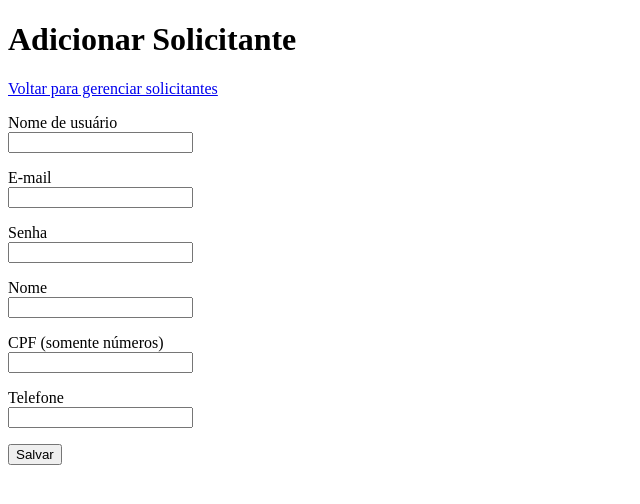
After one commit to edsondota/teleconsultoria, a Django app: page /painel/adicionar-solicitante in a window 1280 px wide. The commit adds this page. Shown: the top 504 px of the page, without its empty margins (0-640 px from the left). Run offline with Django 3.2, Linux system fonts and the light colour scheme; the visitor is signed in with stand-in values (Sample User, id 1).

Commit message:
Finaliza cadastro de solicitante

```diff
--- /dev/null
+++ b/teleconsultoria/templates/teleconsultoria/adicionar_solicitante.html
@@ -0,0 +1,57 @@
+<!DOCTYPE html>
+<html>
+<head>
+    <meta charset="UTF-8">
+    <title>Teleconsultoria - Adicionar Solicitante</title>
+</head>
+<body>
+    <h1>Adicionar Solicitante</h1>
+
+    <p>
+        <a href="{% url 'gerenciar_solicitante_view' %}">Voltar para gerenciar solicitantes</a>
+    </p>
+
+    {% if messages %}
+        {% for message in messages %}
+            <p>{{ message }}</p>
+        {% endfor %}
+    {% endif %}
+
+    <div>
+        <form action="{% url 'adicionar_solicitante_view' %}" method="POST">
+            {% csrf_token %}
+            <p>
+                <label for="username">Nome de usuário</label> <br>
+                <input type="text" name="username" id="username" required>
+            </p>
+
+            <p>
+                <label for="email">E-mail</label> <br>
+                <input type="email" name="email" id="email" required>
+            </p>
+
+            <p>
+                <label for="password">Senha</label> <br>
+                <input type="password" id="password" name="password" required>
+            </p>
+
+            <p>
+                <label for="nome">Nome</label> <br>
+                <input type="text" name="nome" id="nome" required>
+            </p>
+
+            <p>
+                <label for="cpf">CPF (somente números)</label> <br>
+                <input type="text" name="cpf" id="cpf" maxlength="11" required>
+            </p>
+
+            <p>
+                <label for="telefone">Telefone</label> <br>
+                <input type="text" name="telefone" id="telefone" required>
+            </p>
+
+            <p><input type="submit" value="Salvar"></p>
+        </form>
+    </div>
+</body>
+</html>
--- a/teleconsultoria/templates/teleconsultoria/gerenciar_solicitante.html
+++ b/teleconsultoria/templates/teleconsultoria/gerenciar_solicitante.html
@@ -17,7 +17,7 @@
     {% endif %}
 
     <p>
-        <a href="#">Adicionar Solicitante</a>
+        <a href="{% url 'adicionar_solicitante_view' %}">Adicionar Solicitante</a>
     </p>
 
     <table border="1" width="100%">
--- a/teleconsultoria/urls.py
+++ b/teleconsultoria/urls.py
@@ -4,7 +4,7 @@ from django.contrib.auth.decorators import login_required
 from teleconsultoria.views import LoginView, LogoutView, PainelAdminView
 from teleconsultoria.views import GerenciarTeleconsultorView, AdicionarTeleconsultorView
 from teleconsultoria.views import EditarTeleconsultorView, ApagarTeleconsultorView
-from teleconsultoria.views import GerenciarSolicitanteView
+from teleconsultoria.views import GerenciarSolicitanteView, AdicionarSolicitanteView
 
 urlpatterns = [
     url(r'^$', LoginView.as_view(), name="login_view"),
@@ -23,8 +23,11 @@ urlpatterns = [
     url(r'painel/apagar-teleconsultor$',
         login_required(ApagarTeleconsultorView.as_view()),
         name="apagar_teleconsultor_view"),
-    url(r'paine/gerenciar-solicitantes$',
+    url(r'painel/gerenciar-solicitantes$',
         login_required(GerenciarSolicitanteView.as_view()),
         name="gerenciar_solicitante_view"),
+    url(r'painel/adicionar-solicitante$',
+        login_required(AdicionarSolicitanteView.as_view()),
+        name="adicionar_solicitante_view"),
     url(r'^admin/', include(admin.site.urls)),
 ]
--- a/teleconsultoria/views.py
+++ b/teleconsultoria/views.py
@@ -124,3 +124,33 @@ class GerenciarSolicitanteView(View):
     def get(self, request):
         solicitantes = Solicitante.objects.all()
         return render(request, 'teleconsultoria/gerenciar_solicitante.html', locals())
+
+
+class AdicionarSolicitanteView(View):
+    def get(self, request):
+        return render(request, 'teleconsultoria/adicionar_solicitante.html', locals())
+
+    def post(self, request):
+        username = request.POST['username']
+        password = request.POST['password']
+        email = request.POST['email']
+        nome = request.POST['nome']
+        cpf = request.POST['cpf']
+        telefone = request.POST['telefone']
+        usuario = None
+        try:
+            usuario = User.objects.create_user(
+                    username=username, password=password, email=email)
+            solicitante = Solicitante.objects.create(
+                    user = usuario,
+                    nome = nome,
+                    telefone = telefone,
+                    cpf = cpf,
+            )
+        except:
+            if usuario:
+                usuario.delete()
+            messages.error(request, u'Não foi possível cadastrar o Solicitante')
+            return redirect('adicionar_solicitante_view')
+        messages.success(request, u'Solicitante cadastrado com sucesso')
+        return redirect('gerenciar_solicitante_view')
```
